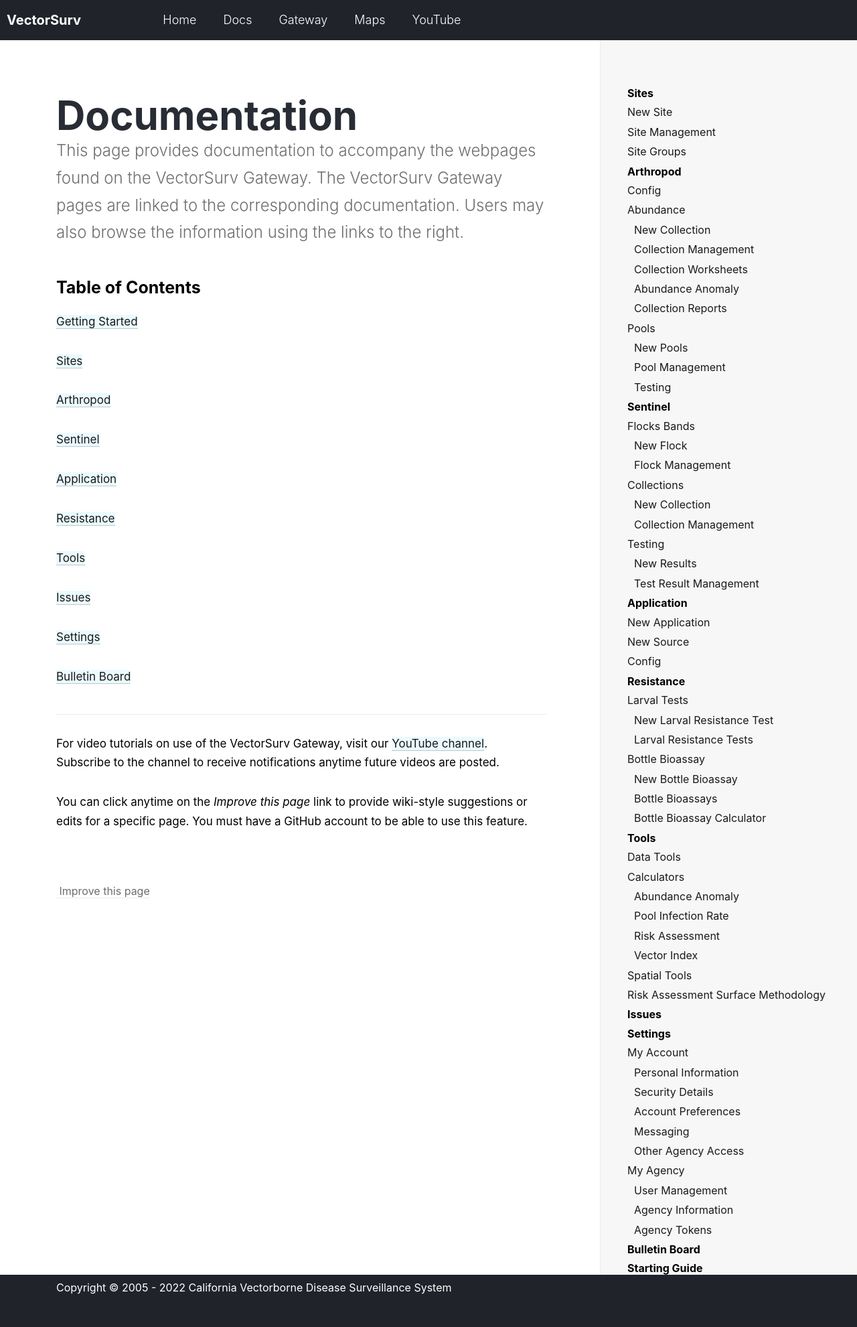
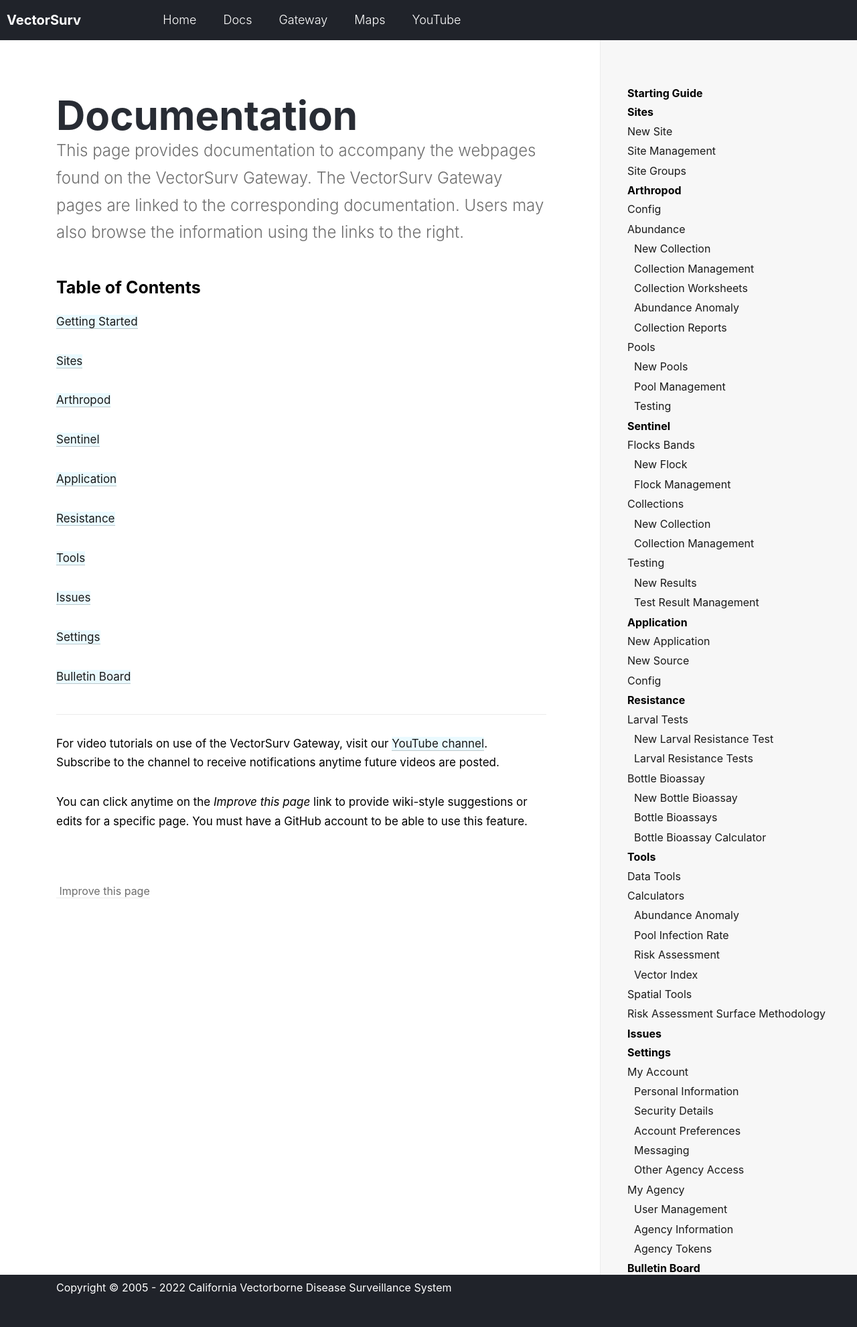
Before and after one commit to tlvaldepena/vectorsurv.org, a Jekyll site: the page built from _docs/index.md, in a window 1280 px wide. Shown: the whole page at 67% size. Built offline with Jekyll 4.4.1, drawn with Linux system fonts in a browser that asks for light colours; some of the changed lines change nothing that is shown.

Commit message:
Update docs_nav.yml

```diff
--- a/_data/docs_nav.yml
+++ b/_data/docs_nav.yml
@@ -1,3 +1,5 @@
+- title: Starting Guide
+  link: /starting/
 - title: Sites
   link: /docs/site/site-menu/
   docs:
@@ -84,5 +86,3 @@
         - link: /docs/settings/tokens/
 - title: Bulletin Board
   link: /docs/bulletin_board/
-- title: Starting Guide
-  link: /starting/
```
